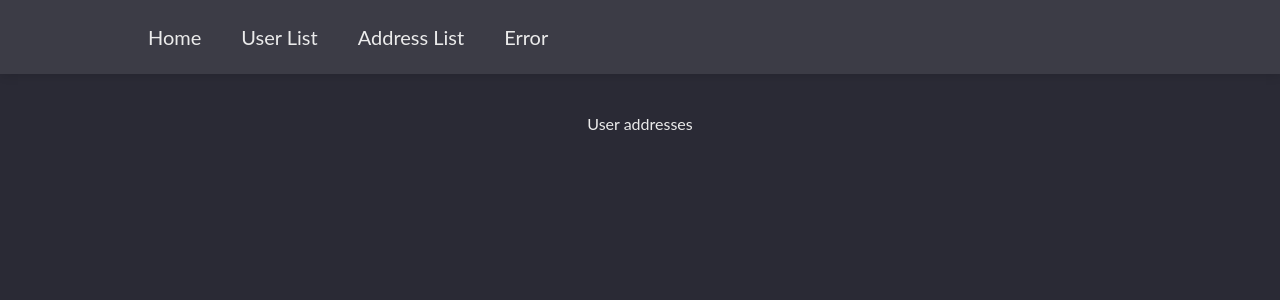
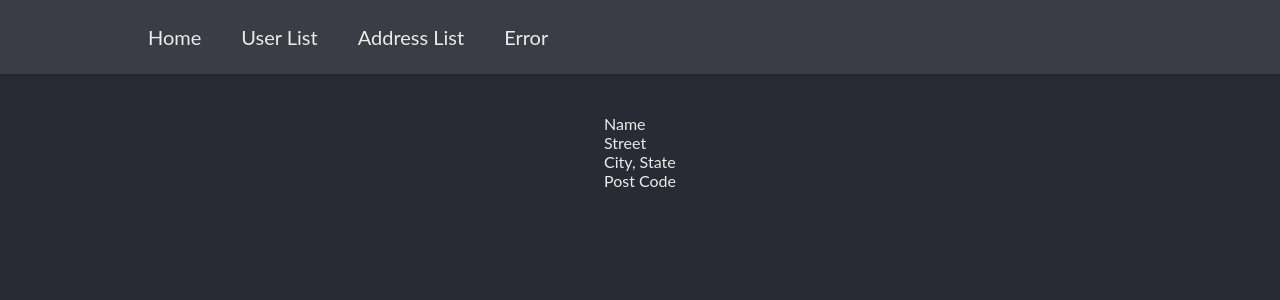
Before and after one commit to cast0273/mad9135-c2-react-router, a React (Create React App) app: page /userAddress in a window 1280 px wide. Shown: the top 300 px of the page. Built offline with nearby package versions, Linux system fonts and the light colour scheme.

Commit message:
create UserAddress component logic; sorting, building data

```diff
--- a/src/components/UserAddress/UserAddress.js
+++ b/src/components/UserAddress/UserAddress.js
@@ -1,5 +1,55 @@
 import './userAddress.css'
 
-export default function UserAddress () {
-  return <div className='UserAddress'>User addresses</div>
+export default function UserAddress ({ data }) {
+  console.log(data)
+
+  let dataCopy = new Array(data)
+
+  function sortData (data) {
+    return dataCopy.sort(function (a, b) {
+      let lastNameA = a.name.last.toUpperCase()
+      let lastNameB = b.name.last.toUpperCase()
+
+      if (lastNameA < lastNameB) {
+        return -1
+      }
+      if (lastNameA > lastNameB) {
+        return 1
+      }
+      return 0
+    })
+  }
+
+  function buildData (fromSortedData) {
+    let frag = data.map(item => {
+      return (
+        <>
+          <p>{`${item.name.first} ${item.name.last}`}</p>
+          <p>{item.location.street.name}</p>
+          <p>{`${item.location.city} ${item.location.state}`}</p>
+          <p>{item.location.postcode}</p>
+        </>
+      )
+    })
+    return frag
+  }
+
+  return (
+    <div className='UserAddress'>
+      {dataCopy === undefined && <p>Loading...</p>}
+
+      <div className='table'>
+        <div className='labels'>
+          <p>Name</p>
+          <p>Street</p>
+          <p>City, State</p>
+          <p>Post Code</p>
+        </div>
+
+        <div className='populatedData'>
+          {dataCopy && buildData(sortData(dataCopy))}
+        </div>
+      </div>
+    </div>
+  )
 }
```
